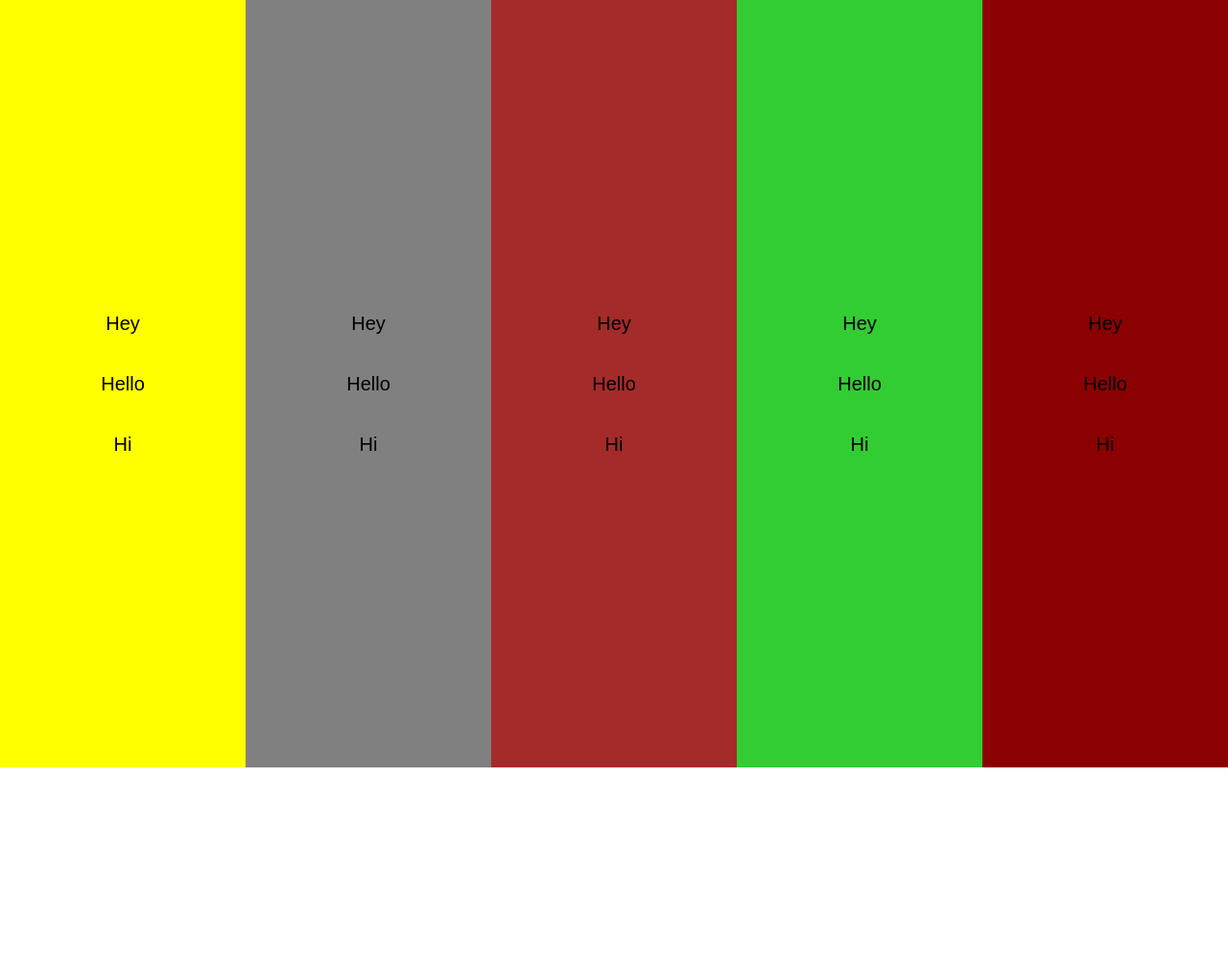
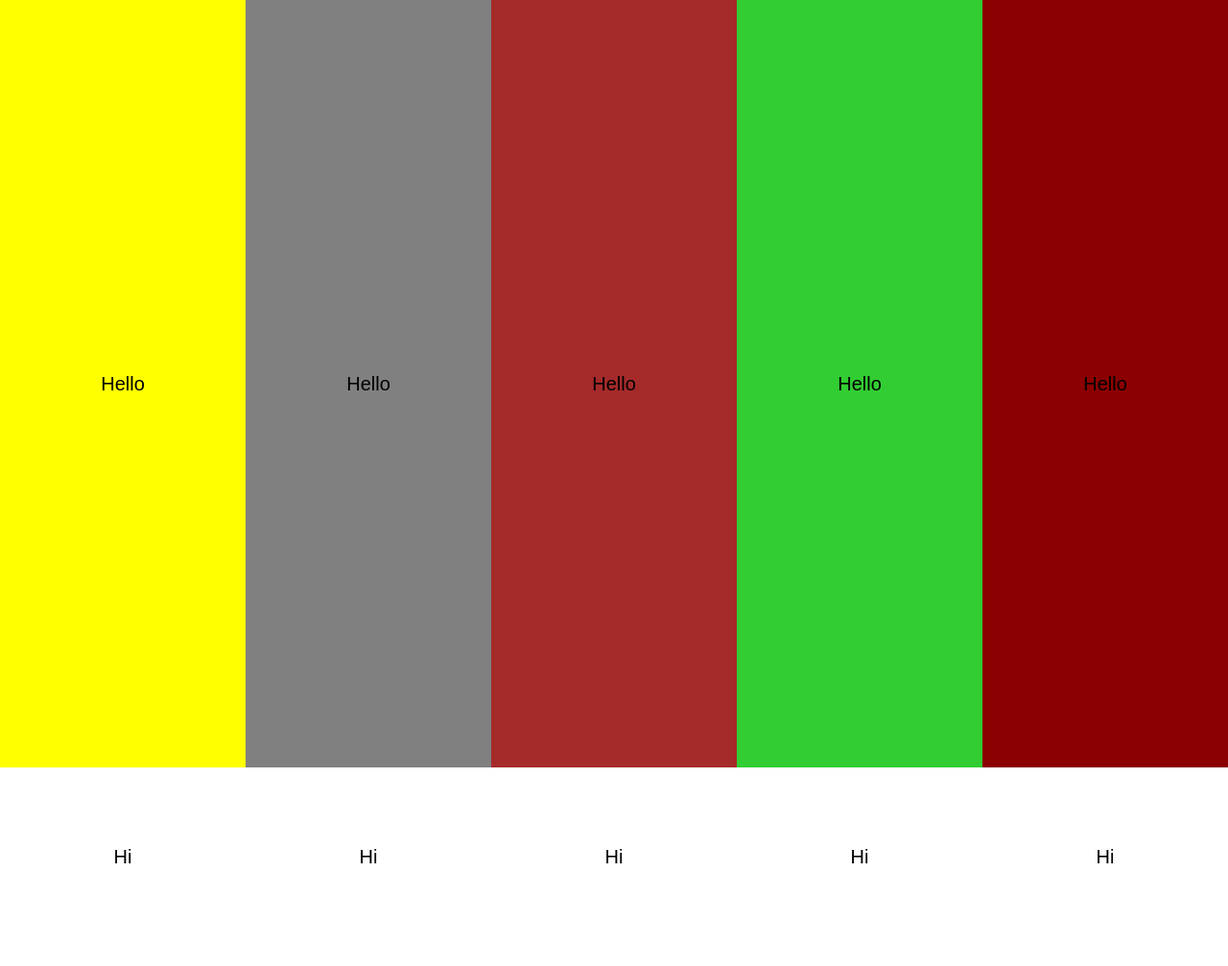
Before and after one commit to raullucero/flexboxAnimationsExample, a plain HTML site: page index.html in a window 1280 px wide. Shown: the whole page at 96% size. Before the commit the page ends 800 px from the top, so only its background shows below. Drawn offline with Linux system fonts and the light colour scheme.

Commit message:
hide the first and last child for animation and add active class

```diff
--- a/styles.css
+++ b/styles.css
@@ -17,7 +17,28 @@ body {
   flex-direction: column;
 }
 
+.panel > * {
+  flex: 1;
+  display: flex;
+  justify-content: center;
+  align-items: center
+}
 
+.panel > *:first-child {
+  transform: translateY(-100%);
+}
+
+.panel.open-active > *:first-child {
+  transform: translateY(0);
+}
+
+.panel > *:last-child {
+  transform: translateY(100%);
+}
+
+.panel.open-active > *:last-child {
+  transform: translateY(0);
+}
 
 .uno {
   background: yellow;
```
